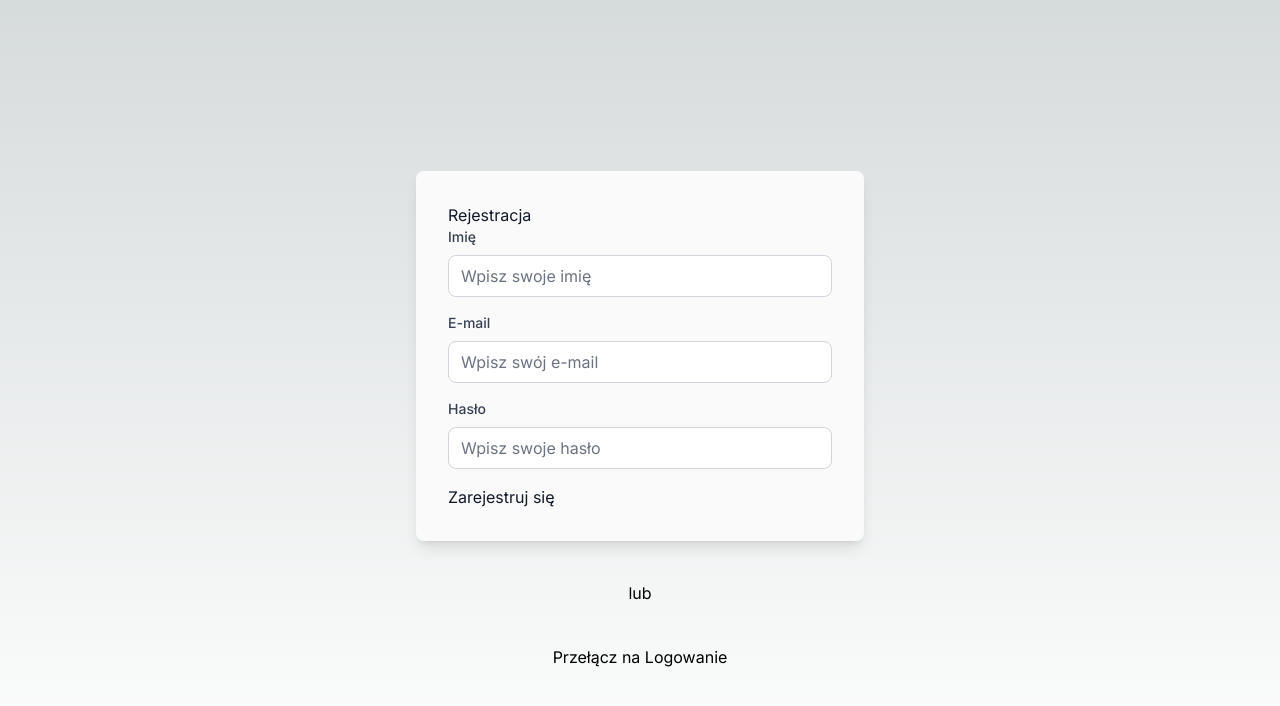
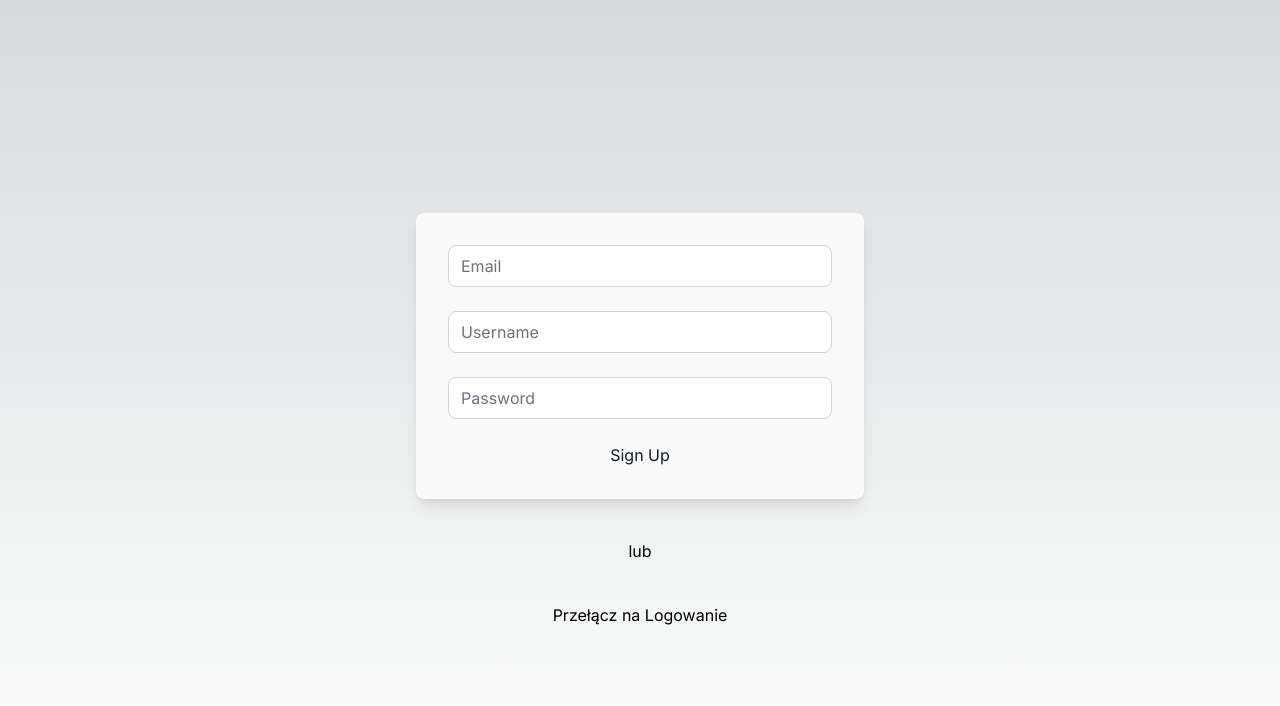
Before and after one commit to pawelek7k/future, a Next.js app: page /login in a window 1280 px wide. Both pictures are taken after a click on the button "Przełącz na Rejestrację". Shown: the top 706 px of the page. Built offline with nearby package versions, Linux system fonts and the light colour scheme.

Commit message:
Update Signup.tsx

```diff
--- a/app/components/login/Signup.tsx
+++ b/app/components/login/Signup.tsx
@@ -1,5 +1,3 @@
-"use client";
-
 import React from "react";
 
 interface SignupFormProps {
@@ -18,62 +16,35 @@ export const SignupForm: React.FC<SignupFormProps> = ({
   submitHandler,
 }) => {
   return (
-    <div className="bg-neutral-50 dark:bg-zinc-900 text-gray-900 dark:text-neutral-50 p-8 rounded-lg shadow-lg w-full max-w-md mx-auto mt-10">
-      <h1>Rejestracja</h1>
-      <form onSubmit={submitHandler}>
-        <div className="mb-4">
-          <label
-            htmlFor="username"
-            className="block text-gray-700 dark:text-gray-300 text-sm font-medium mb-2"
+    <form
+      onSubmit={submitHandler}
+      className="bg-neutral-50 dark:bg-zinc-900 text-gray-900 flex flex-col dark:text-neutral-50 p-8 rounded-lg shadow-lg w-full max-w-md mx-auto mt-10 gap-6"
     >
-            Imię
-          </label>
+      <input
+        type="email"
+        name="email"
+        value={formData.email}
+        onChange={handleChange}
+        placeholder="Email"
+        className="w-full px-3 py-2 border border-gray-300 rounded-lg bg-white  text-gray-900  placeholder-gray-500  focus:outline-none focus:border-sky-950 "
+      />
       <input
         type="text"
-            id="username"
         name="username"
         value={formData.username}
         onChange={handleChange}
-            placeholder="Wpisz swoje imię"
+        placeholder="Username"
         className="w-full px-3 py-2 border border-gray-300 rounded-lg bg-white  text-gray-900  placeholder-gray-500  focus:outline-none focus:border-sky-950 "
       />
-        </div>
-        <div className="mb-4">
-          <label
-            htmlFor="email"
-            className="block text-gray-700 dark:text-gray-300 text-sm font-medium mb-2"
-          >
-            E-mail
-          </label>
-          <input
-            type="email"
-            id="email"
-            name="email"
-            value={formData.email}
-            onChange={handleChange}
-            placeholder="Wpisz swój e-mail"
-            className="w-full px-3 py-2 border border-gray-300 rounded-lg bg-white  text-gray-900  placeholder-gray-500  focus:outline-none focus:border-sky-950 "
-          />
-        </div>
-        <div className="mb-4">
-          <label
-            htmlFor="password"
-            className="block text-gray-700 dark:text-gray-300 text-sm font-medium mb-2"
-          >
-            Hasło
-          </label>
       <input
         type="password"
-            id="password"
         name="password"
         value={formData.password}
         onChange={handleChange}
-            placeholder="Wpisz swoje hasło"
+        placeholder="Password"
         className="w-full px-3 py-2 border border-gray-300 rounded-lg bg-white  text-gray-900  placeholder-gray-500  focus:outline-none focus:border-sky-950 "
       />
-        </div>
-        <button>Zarejestruj się</button>
+      <button type="submit">Sign Up</button>
     </form>
-    </div>
   );
 };
```
Lines whose indentation alone changed are shown as unchanged.
